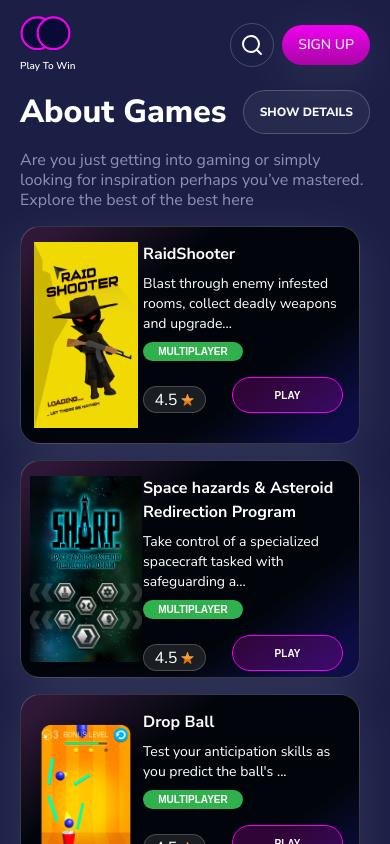
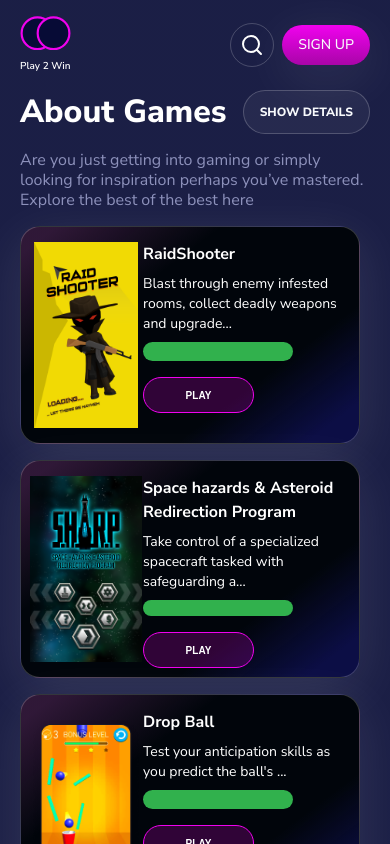
Before and after one commit to PISI-Integrated/play2win, a Next.js app: page /about in a window 390 px wide. Shown: the top 844 px of the page. Built offline with nearby package versions, Linux system fonts and the light colour scheme; a web font is replaced by a local one.

Commit message:
chore:changed some content

```diff
--- a/src/app/page.tsx
+++ b/src/app/page.tsx
@@ -45,11 +45,12 @@ export default function Home() {
 					</Reveal>
 				</div>
 			</div>
-			<div className="w-full flex items-center gap-4 md:gap-0 md:justify-between  xl:p-0 xl:justify-between col-span-3 overflow-x-auto overflow-y-hidden scrollbar-hide">
+			<div className="w-full flex flex-col items-center gap-4 md:gap-0 md:justify-between  xl:p-0 xl:justify-between col-span-3 overflow-x-auto overflow-y-hidden scrollbar-hide">
 				<div className="col-span-1 ">
 					<RevealHorizontal>
 						<GameCard
 							gameName="RaidShooter"
+							tag="Shooter | Top Down"
 							img="/assets/RaidShooter.png"
 							content={`Blast through enemy infested rooms, collect deadly weapons and upgrade your arsenal in Raid Shooter, the top down shooter where you unlock guns, characters, and pure action.`}
 						/>
@@ -61,6 +62,7 @@ export default function Home() {
 							gameName="Space hazards & Asteroid Redirection Program"
 							content="Take control of a specialized spacecraft tasked with safeguarding a rocket from incoming waves of space debris."
 							img="/assets/Sharp.jpg"
+							tag="Hypercasual"
 						/>
 					</RevealHorizontal>
 				</div>
@@ -70,6 +72,7 @@ export default function Home() {
 							gameName="Drop Ball"
 							content="Test your anticipation skills as you predict the ball's  trajectory and craft platforms to safely guide it into the cup."
 							img="/assets/DropBall.png"
+							tag="Singleplayer"
 						/>
 					</RevealHorizontal>
 				</div>
--- a/src/components/global/Footer.tsx
+++ b/src/components/global/Footer.tsx
@@ -17,7 +17,7 @@ const Footer = (props: Props) => {
 					/>
 				</div>
 				<p className="text-[10px] md:text-sm text-white font-NunitoSans font-semibold">
-					Play To Win
+					Play 2 Win
 				</p>
 			</div>
 		</footer>
--- a/src/components/global/GameCard.tsx
+++ b/src/components/global/GameCard.tsx
@@ -17,9 +17,10 @@ type Props = {
 	content: string;
 	img: string;
 	gameName: string;
+	tag: string;
 };
 
-const GameCard = ({ img, content, gameName }: Props) => {
+const GameCard = ({ img, content, gameName, tag }: Props) => {
 	let [isOpen, setIsOpen] = useState(false);
 	function closeModal() {
 		setIsOpen(false);
@@ -62,11 +63,11 @@ const GameCard = ({ img, content, gameName }: Props) => {
 							</p>
 						</div>
 
-						<Button className="bg-primary-green hover:bg-primary-green w-[100px] h-[19px] rounded-[20px] text-white text-[10px] uppercase font-semibold font-Montserrat">
-							MultiPlayer
+						<Button className="bg-primary-green hover:bg-primary-green w-auto max-w-[150px] h-[19px] rounded-[20px] text-white text-[10px] uppercase font-semibold font-Montserrat">
+							{tag}
 						</Button>
 						<div className=" flex items-end justify-between pt-2">
-							<div className="w-[63px] h-[27px] bg-[#FFFFFF1A] py-2 px-2 flex items-center gap-1 justify-center rounded-[20px] border ">
+							{/* <div className="w-[63px] h-[27px] bg-[#FFFFFF1A] py-2 px-2 flex items-center gap-1 justify-center rounded-[20px] border ">
 								<p className="text-white">4.5</p>
 								<svg
 									width="13"
@@ -99,7 +100,7 @@ const GameCard = ({ img, content, gameName }: Props) => {
 										</linearGradient>
 									</defs>
 								</svg>
-							</div>
+							</div> */}
 							<Button
 								onClick={openModal}
 								className="bg-[#E903E733] rounded-[100px] w-[111px] h-[36px] text-white text-[10px] uppercase font-semibold font-Montserrat border border-[#F002EE]"
@@ -166,10 +167,10 @@ const GameCard = ({ img, content, gameName }: Props) => {
 													</p>
 
 													<div className=" flex items-center justify-end gap-2 pt-2">
-														<Button className="bg-primary-green hover:bg-primary-green w-[100px] h-[19px] rounded-[20px] text-white text-[10px] uppercase font-semibold font-Montserrat">
-															MultiPlayer
+														<Button className="bg-primary-green hover:bg-primary-green w-auto max-w-[150px] h-[19px] rounded-[20px] text-white text-[10px] uppercase font-semibold font-Montserrat">
+															{tag}
 														</Button>
-														<div className="w-[63px] h-[27px] bg-[#FFFFFF1A] py-2 px-2 flex items-center gap-1 justify-center rounded-[20px] border ">
+														{/* <div className="w-[63px] h-[27px] bg-[#FFFFFF1A] py-2 px-2 flex items-center gap-1 justify-center rounded-[20px] border ">
 															<p className="text-white">4.5</p>
 															<svg
 																width="13"
@@ -202,13 +203,15 @@ const GameCard = ({ img, content, gameName }: Props) => {
 																	</linearGradient>
 																</defs>
 															</svg>
-														</div>
+														</div> */}
 													</div>
 												</div>
 											</div>
 
 											<div className="flex justify-between items-center px-4  py-6 ">
-												<h1 className="text-white text-[32px]">₦500</h1>
+												<h1 className="text-white text-[32px]">
+													{gameName === "RaidShooter" ? "₦100" : "Free"}
+												</h1>
 												<Button
 													onClick={openModal}
 													className="bg-[#E903E733] rounded-[100px] w-auto lg:w-[171px]  h-[36px] px-6 text-white text-[10px] uppercase font-semibold font-Montserrat border border-[#F002EE]"
--- a/src/components/global/Navbar.tsx
+++ b/src/components/global/Navbar.tsx
@@ -87,7 +87,7 @@ const Navbar = (props: Props) => {
 						/>
 					</div>
 					<p className="text-[10px] md:text-sm text-white font-NunitoSans font-semibold">
-						Play To Win
+						Play 2 Win
 					</p>
 				</Link>
 				<Sheet>
@@ -103,7 +103,7 @@ const Navbar = (props: Props) => {
 								/>
 							</div>
 							<p className="text-[10px] md:text-sm text-white font-NunitoSans font-semibold">
-								Play To Win
+								Play 2 Win
 							</p>
 						</div>
 					</SheetTrigger>
--- a/src/components/home/HomePlayer.tsx
+++ b/src/components/home/HomePlayer.tsx
@@ -102,7 +102,7 @@ const HomePlayer = (props: Props) => {
 								</svg>
 							</div>
 							<Button className="bg-primary-bright hover:bg-primary-bright/35 transition-all w-[100px] h-[19px] rounded-[20px] text-white text-[10px] uppercase font-semibold font-Montserrat ">
-								Single player
+								Shooter | Top down
 							</Button>
 							<p className="text-white text-sm font-light w-full lg:w-[494px]">
 								{`Test your anticipation skills as you predict the ball's trajectory
@@ -176,10 +176,10 @@ const HomePlayer = (props: Props) => {
 													</p>
 
 													<div className=" flex items-center justify-end gap-2 pt-2">
-														<Button className="bg-primary-green hover:bg-primary-green w-[100px] h-[19px] rounded-[20px] text-white text-[10px] uppercase font-semibold font-Montserrat">
-															MultiPlayer
+														<Button className="bg-primary-green hover:bg-primary-green w-auto max-w-[150px] h-[19px] rounded-[20px] text-white text-[10px] uppercase font-semibold font-Montserrat">
+															Shooter | Top down
 														</Button>
-														<div className="w-[63px] h-[27px] bg-[#FFFFFF1A] py-2 px-2 flex items-center gap-1 justify-center rounded-[20px] border ">
+														{/* <div className="w-[63px] h-[27px] bg-[#FFFFFF1A] py-2 px-2 flex items-center gap-1 justify-center rounded-[20px] border ">
 															<p className="text-white">4.5</p>
 															<svg
 																width="13"
@@ -212,13 +212,13 @@ const HomePlayer = (props: Props) => {
 																	</linearGradient>
 																</defs>
 															</svg>
-														</div>
+														</div> */}
 													</div>
 												</div>
 											</div>
 
 											<div className="flex justify-between items-center px-4  py-6 ">
-												<h1 className="text-white text-[32px]">₦500</h1>
+												<h1 className="text-white text-[32px]">₦100</h1>
 												<Button
 													onClick={openModal}
 													className="bg-[#E903E733] rounded-[100px] w-auto lg:w-[171px]  h-[36px] px-6 text-white text-[10px] uppercase font-semibold font-Montserrat border border-[#F002EE]"
```
